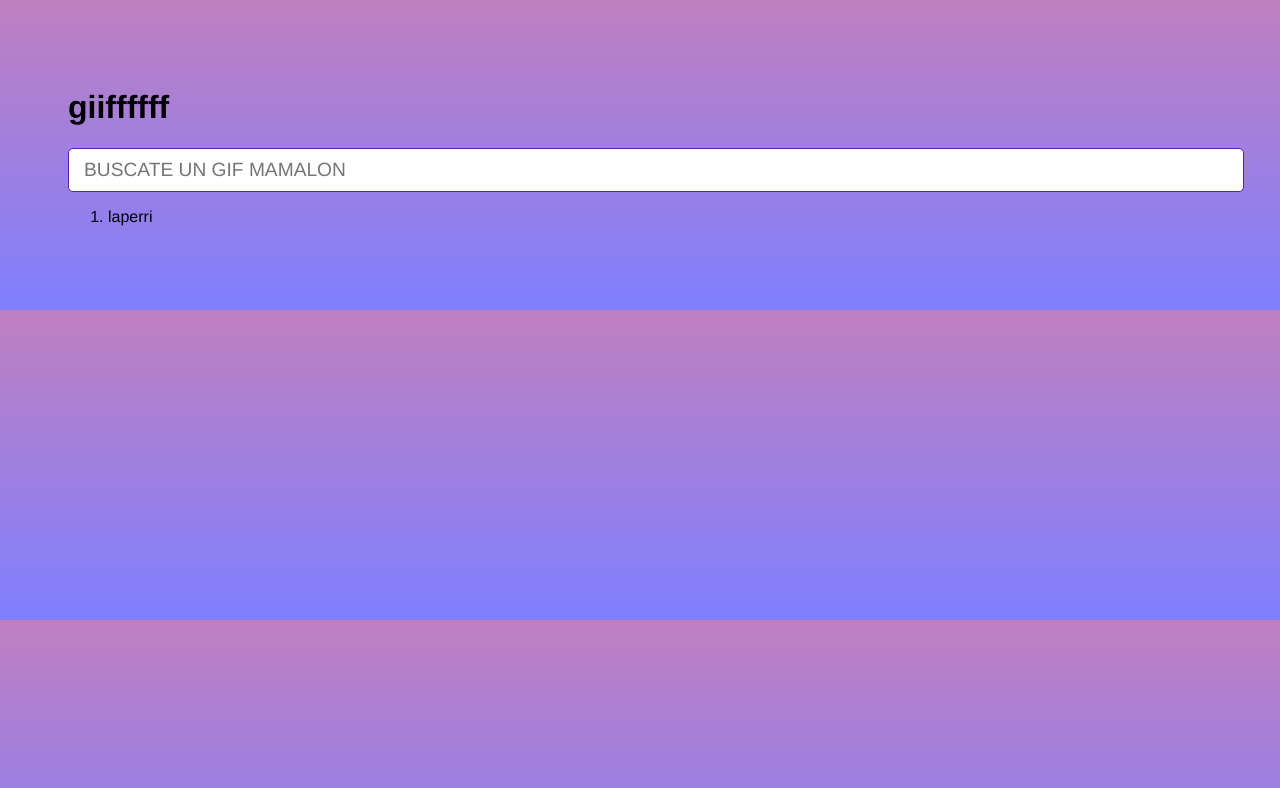
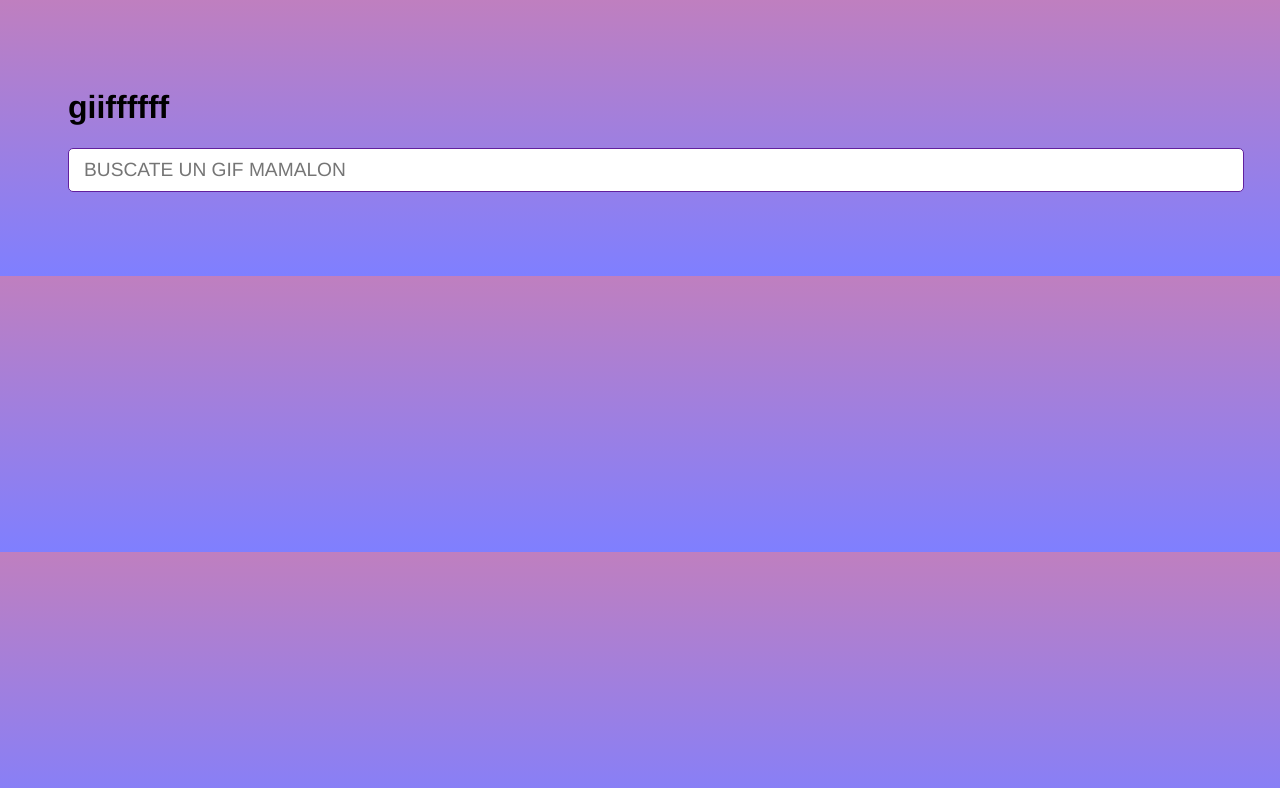
Before and after one commit to Lunaprograms/giffinding-app, a React (Vite) app: page / in a window 1280 px wide. Shown: the top 788 px of the page. Built offline with nearby package versions, Linux system fonts and the light colour scheme.

Commit message:
estamos seleccionando el key unico para cada iteracion del map

```diff
--- a/src/GifExpertApp.jsx
+++ b/src/GifExpertApp.jsx
@@ -1,7 +1,7 @@
 import { useState } from "react";
 import { AddCategory } from "./components/AddCategory";
 export const GifExpertApp = () => {
-  const [categories, setCategories] = useState(["laperri"]);
+  const [categories, setCategories] = useState([]);
 
   const onSubmitValue = (newCategory) => {
     setCategories([newCategory, ...categories]);
--- a/src/components/AddCategory.jsx
+++ b/src/components/AddCategory.jsx
@@ -9,7 +9,8 @@ export const AddCategory = ({ onSubmitValue }) => {
 
   const onSubmit = (e) => {
     e.preventDefault();
-    onSubmitValue(inputValue);
+    if (inputValue.trim().length < 1) return;
+    onSubmitValue(inputValue.trim());
     setInputValue("");
   };
 
```
